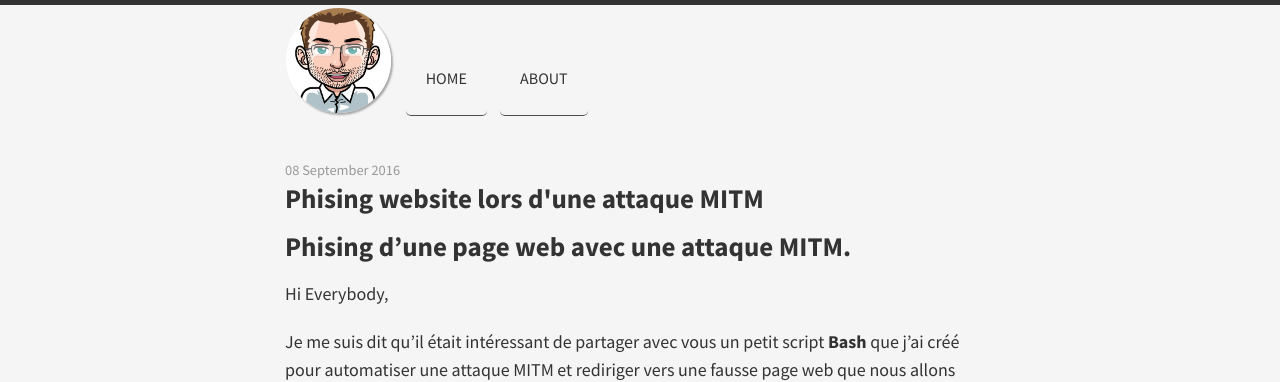
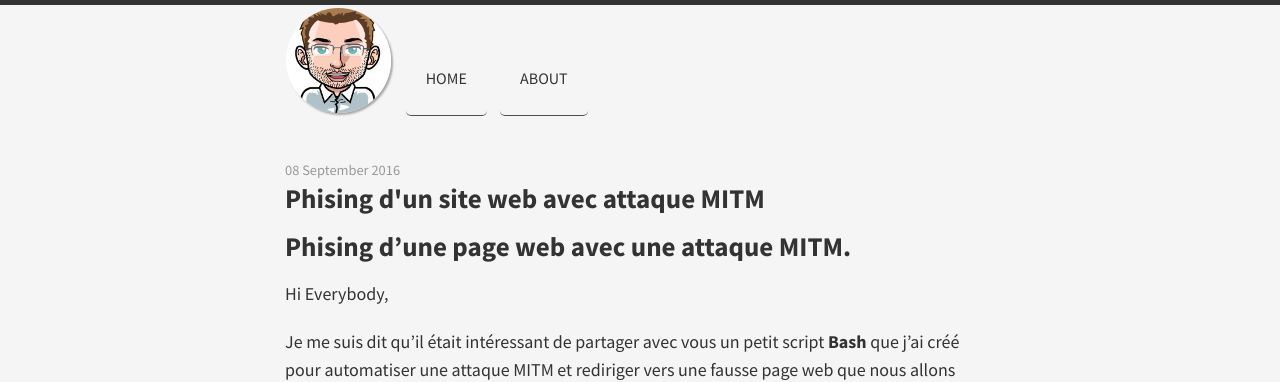
Before and after one commit to phackt/phackt.github.io, a Jekyll site: the page built from _posts/2016-09-08-mitm-phishing.markdown, in a window 1280 px wide and 900 px high. Shown: the top 382 px of the window. Built offline with Jekyll 4.4.1, drawn with Linux system fonts in a browser that asks for light colours; nearby versions of some CDN libraries; comment, search, counter and statistics services are not loaded.

Commit message:
update post on mitm phising poc

````diff
--- a/_posts/2016-09-08-mitm-phishing.markdown
+++ b/_posts/2016-09-08-mitm-phishing.markdown
@@ -1,6 +1,6 @@
 ---
 layout: post
-title:  "Phising website lors d'une attaque MITM"
+title:  "Phising d'un site web avec attaque MITM"
 date:   2016-09-08
 categories: mitm
 ---
@@ -14,17 +14,17 @@ Je me suis dit qu'il était intéressant de partager avec vous un petit script *
 Ici nous allons donc cibler un site possédant une page d'accueil non sécurisée (HTTP), permettant l'interception en clair des liens HTTPS et de les transformer en liens HTTP classiques. Certains outils comme [sslstrip](https://github.com/moxie0/sslstrip) permettent ce genre d'opérations, en éliminant le caching des pages et en traitant également les headers response **Location** lors des redirections. De notre coté nous utiliserons un simple filtre [ettercap](https://github.com/Ettercap/ettercap) que nous compilerons avec etterfilter.
 
 Pour petit rappel:
+
  > L'attaque de l'homme du milieu ou man-in-the-middle attack (MITM) est une attaque qui a pour but d'intercepter les communications entre deux parties, sans que ni l'une ni l'autre ne puisse se douter que le canal de communication entre elles a été compromis.
 
 ![Mitm]({{ site.url }}/public/images/mitm-phishing/owasp-man_in_the_middle.jpg)
-
 Cette attaque se base sur la corruption du cache ARP enregistrant les correspondances @IP <-> @MAC sur un réseau local. Vous regarderez les HotSpot et autres Wifi gratuits d'un autre oeil ;). Il existe plusieurs outils pour effectuer une [attaque MITM](https://www.information-security.fr/attaque-man-in-the-middle-via-arp-spoofing/) et nous utiliserons Ettercap.
 
 Le site web a été falsifié grâce à l'outil [setoolkit](https://github.com/trustedsec/social-engineer-toolkit) (Social-Engineer Toolkit). Concernant la redirection du domaine, j'ai simplement effectué une règle iptables PREROUTING DNAT au lieu d'effectuer un DNS SPOOFING qui aurait demandé que le cache DNS soit vidé.
 
 Mais venons-en au cas pratique concernant l'exécution du script **phishing.ksh**:
 
-```bash
+```shell
 ----------------------------------------------
    --==MITM attack with website phishing==--
 ----------------------------------------------
@@ -102,9 +102,9 @@ After the job please close this script and clean up properly by hitting 'qQ'
 
 Les outils MITM peuvent également forger dynamiquement un certificat pour interception des connexions TLS/SSL. Cependant ce dernier n'étant pas signé par une autorité de certification, un warning dans votre navigateur affichera que le certificat est non valide (assez discret sous Safari cependant)...
 
- > Ne cliquer pas sur continuer!!
+![Certificat]({{ site.url }}/public/images/mitm-phishing/alerte-certificat.png)
 
-![Certificat]({{ site.url }}/public/images/mitm-phishing/alerte-certificat.png)
+ > <span style="color: red">Ne cliquer pas sur continuer!!</span>
 
 Dans notre exemple, la connexion au site falsifié est non sécurisée (évitant les alertes de certificats). Donc vérifier toujours le cadenas vert dans la barre url et que votre connexion soit sécurisée, sinon COURREZZZZZ!!!!. Nous voyons aussi l'importance du HSTS (Strict-Transport-Security) abordé dans les [précédents articles]({{ site.url }}/xss-cors-csrf-partie-3-cors-csrf#hsts) pour forcer les connexions HTTPS et bannir tout certificat non valide. Des méthodes de détection d'ARP spoofing existent, la plus contraignante étant l'ajout statique d'une correspondance dans la table ARP. Certains firewall (ex [Symantec](https://www.symantec.com/security_response/glossary/define.jsp?letter=a&word=anti-mac-spoofing)) empêchent les ARP Reply non légitimes. Réfléchissez donc deux fois avant de vous connecter à un HotSpot.
 
@@ -116,5 +116,5 @@ Keep the positive attitude ;) !
 <br />
 <br />
 Références :
-https://www.owasp.org/index.php/Man-in-the-middle_attack
-https://www.information-security.fr/attaque-man-in-the-middle-via-arp-spoofing/
+[https://www.owasp.org/index.php/Man-in-the-middle_attack](https://www.owasp.org/index.php/Man-in-the-middle_attack)
+[https://www.information-security.fr/attaque-man-in-the-middle-via-arp-spoofing/](https://www.owasp.org/index.php/Man-in-the-middle_attack)
````
